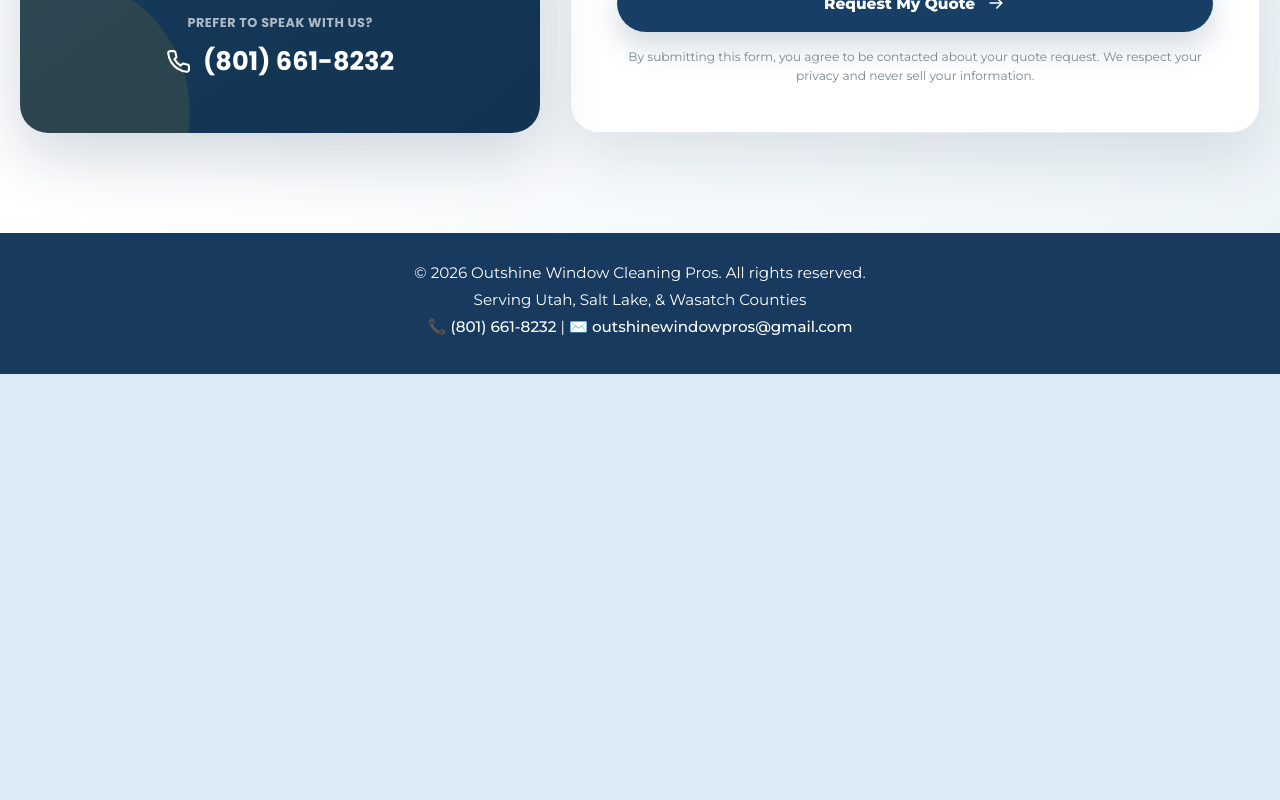
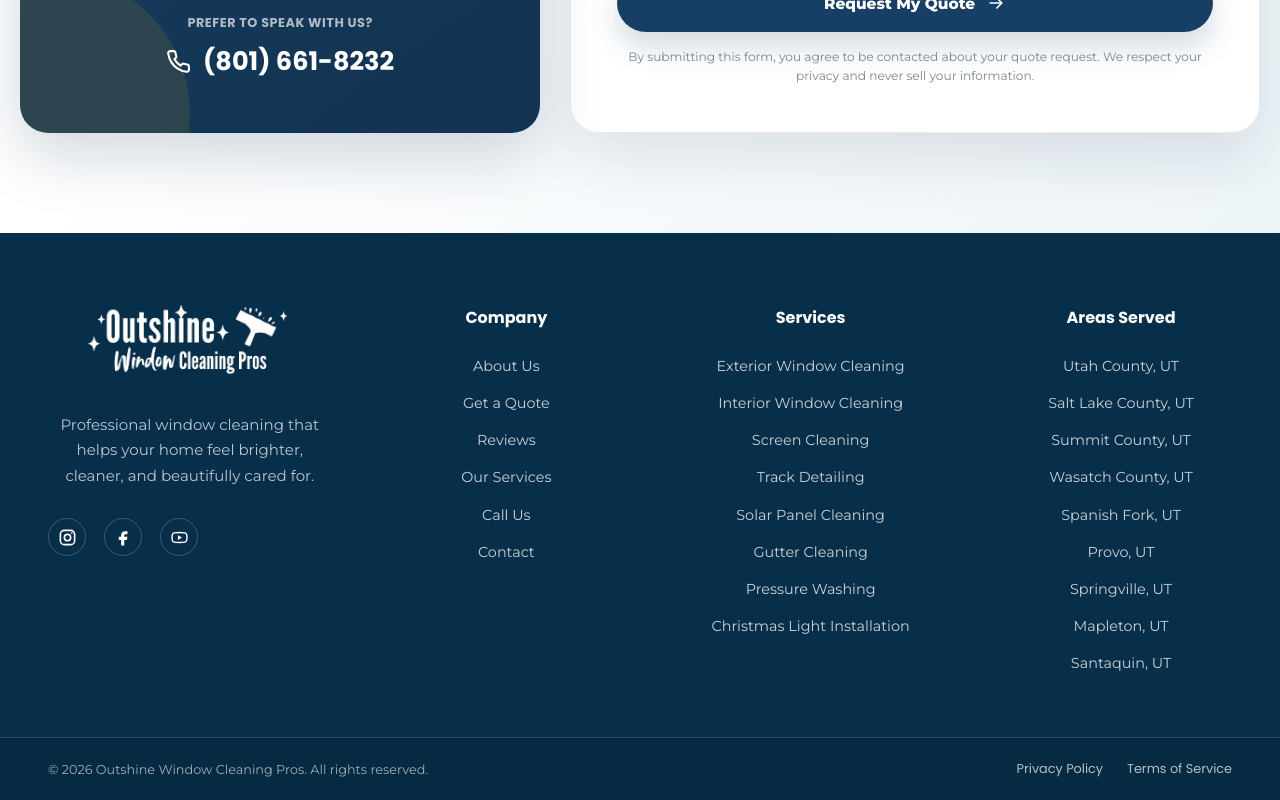
Before and after one commit to kellyannclark/outshinewindowcleaningpros, a React (Create React App) app: page /quote in a window 1280 px wide. Shown: the part 1256-2056 px from the top of the page. Before the commit the page ends 1630 px from the top, so only its background shows below. Built offline with nearby package versions, Linux system fonts and the light colour scheme; a web font is replaced by a local one.

Commit message:
logo changes

```diff
--- /dev/null
+++ b/src/components/Footer.css
@@ -0,0 +1,198 @@
+/* =========================================================
+   OUTSHINE FOOTER
+   ========================================================= */
+
+.site-footer {
+  background: #082f4a;
+  color: #ffffff;
+}
+
+.site-footer-inner {
+  display: grid;
+  grid-template-columns: 1.15fr 0.85fr 1.05fr 0.9fr;
+  gap: 70px;
+
+  width: min(1400px, 100%);
+  margin: 0 auto;
+  padding: 72px 48px 64px;
+}
+
+.footer-brand-column {
+  max-width: 310px;
+}
+
+.footer-logo-link {
+  display: inline-block;
+  text-decoration: none;
+}
+
+.footer-logo {
+  display: block;
+  width: auto;
+  max-width: 210px;
+  max-height: 85px;
+  object-fit: contain;
+  filter: brightness(0) invert(1);
+}
+
+.footer-brand-copy {
+  margin: 24px 0 0;
+  color: rgba(255, 255, 255, 0.72);
+  font-size: 0.94rem;
+  line-height: 1.7;
+}
+
+.footer-social-links {
+  display: flex;
+  align-items: center;
+  gap: 18px;
+  margin-top: 30px;
+}
+
+.footer-social-links a {
+  display: inline-flex;
+  align-items: center;
+  justify-content: center;
+
+  width: 38px;
+  height: 38px;
+
+  border: 1px solid rgba(255, 255, 255, 0.2);
+  border-radius: 50%;
+
+  color: #ffffff;
+  text-decoration: none;
+
+  transition:
+    background-color 0.25s ease,
+    border-color 0.25s ease,
+    color 0.25s ease,
+    transform 0.25s ease;
+}
+
+.footer-social-links a:hover {
+  transform: translateY(-3px);
+  border-color: #f9b500;
+  background: #f9b500;
+  color: #082f4a;
+}
+
+.footer-social-links svg {
+  width: 19px;
+  height: 19px;
+}
+
+.footer-column h3 {
+  margin: 0 0 26px;
+  color: #ffffff;
+  font-size: 1rem;
+  font-weight: 700;
+}
+
+.footer-links {
+  display: flex;
+  flex-direction: column;
+  gap: 17px;
+}
+
+.footer-links a,
+.footer-links span {
+  color: rgba(255, 255, 255, 0.78);
+  font-family: "Montserrat", sans-serif;
+  font-size: 0.9rem;
+  line-height: 1.4;
+  text-decoration: none;
+
+  transition:
+    color 0.25s ease,
+    transform 0.25s ease;
+}
+
+.footer-links a:hover {
+  color: #f9b500;
+  transform: translateX(4px);
+}
+
+.footer-bottom {
+  border-top: 1px solid rgba(255, 255, 255, 0.14);
+  background: #062a42;
+}
+
+.footer-bottom-inner {
+  display: flex;
+  align-items: center;
+  justify-content: space-between;
+  gap: 30px;
+
+  width: min(1400px, 100%);
+  margin: 0 auto;
+  padding: 22px 48px;
+}
+
+.footer-bottom p {
+  margin: 0;
+  color: rgba(255, 255, 255, 0.62);
+  font-size: 0.8rem;
+}
+
+.footer-bottom-links {
+  display: flex;
+  align-items: center;
+  gap: 24px;
+}
+
+.footer-bottom-links a {
+  color: rgba(255, 255, 255, 0.7);
+  font-size: 0.8rem;
+  text-decoration: none;
+}
+
+.footer-bottom-links a:hover {
+  color: #f9b500;
+}
+
+/* ---------- Tablet ---------- */
+
+@media (max-width: 1050px) {
+  .site-footer-inner {
+    grid-template-columns: repeat(2, minmax(0, 1fr));
+    gap: 52px 70px;
+  }
+
+  .footer-brand-column {
+    max-width: none;
+  }
+}
+
+/* ---------- Mobile ---------- */
+
+@media (max-width: 650px) {
+  .site-footer-inner {
+    grid-template-columns: 1fr;
+    gap: 42px;
+    padding: 58px 24px 48px;
+  }
+
+  .footer-logo {
+    max-width: 190px;
+  }
+
+  .footer-column h3 {
+    margin-bottom: 20px;
+  }
+
+  .footer-links {
+    gap: 14px;
+  }
+
+  .footer-bottom-inner {
+    flex-direction: column;
+    align-items: flex-start;
+    padding: 22px 24px;
+  }
+
+  .footer-bottom-links {
+    flex-wrap: wrap;
+    gap: 16px;
+  }
+}
--- a/src/components/Footer.js
+++ b/src/components/Footer.js
@@ -1,15 +1,163 @@
 import React from "react";
+import { Link } from "react-router-dom";
+import "./Footer.css";
 
 const Footer = () => {
   return (
-    <footer className="footer">
-      <div className="footer-content">
-        <p>© {new Date().getFullYear()} Outshine Window Cleaning Pros. All rights reserved.</p>
-        <p>Serving Utah, Salt Lake, & Wasatch Counties</p>
-        <p>
-          <a href="tel:8016618232">📞 (801) 661-8232</a> |{" "}
-          <a href="mailto:outshinewindowpros@gmail.com">✉️ outshinewindowpros@gmail.com</a>
-        </p>
+    <footer className="site-footer">
+      <div className="site-footer-inner">
+        <div className="footer-brand-column">
+          <Link to="/" className="footer-logo-link">
+            <img
+              src="/logo1.png"
+              alt="Outshine Window Cleaning Pros"
+              className="footer-logo"
+            />
+          </Link>
+
+          <p className="footer-brand-copy">
+            Professional window cleaning that helps your home feel brighter,
+            cleaner, and beautifully cared for.
+          </p>
+
+          <div className="footer-social-links">
+            <a
+              href="https://www.instagram.com/"
+              target="_blank"
+              rel="noreferrer"
+              aria-label="Visit Outshine on Instagram"
+            >
+              <svg viewBox="0 0 24 24" aria-hidden="true">
+                <rect
+                  x="3"
+                  y="3"
+                  width="18"
+                  height="18"
+                  rx="5"
+                  fill="none"
+                  stroke="currentColor"
+                  strokeWidth="2"
+                />
+                <circle
+                  cx="12"
+                  cy="12"
+                  r="4"
+                  fill="none"
+                  stroke="currentColor"
+                  strokeWidth="2"
+                />
+                <circle cx="17.5" cy="6.5" r="1" fill="currentColor" />
+              </svg>
+            </a>
+
+            <a
+              href="https://www.facebook.com/"
+              target="_blank"
+              rel="noreferrer"
+              aria-label="Visit Outshine on Facebook"
+            >
+              <svg viewBox="0 0 24 24" aria-hidden="true">
+                <path
+                  d="M14 8h3V4h-3c-3 0-5 2-5 5v2H6v4h3v7h4v-7h3.2l.8-4H13V9c0-.7.3-1 1-1z"
+                  fill="currentColor"
+                />
+              </svg>
+            </a>
+
+            <a
+              href="https://www.youtube.com/"
+              target="_blank"
+              rel="noreferrer"
+              aria-label="Visit Outshine on YouTube"
+            >
+              <svg viewBox="0 0 24 24" aria-hidden="true">
+                <path
+                  d="M21 8.3a3 3 0 0 0-2.1-2.1C17 5.7 12 5.7 12 5.7s-5 0-6.9.5A3 3 0 0 0 3 8.3 31 31 0 0 0 2.5 12 31 31 0 0 0 3 15.7a3 3 0 0 0 2.1 2.1c1.9.5 6.9.5 6.9.5s5 0 6.9-.5a3 3 0 0 0 2.1-2.1 31 31 0 0 0 .5-3.7 31 31 0 0 0-.5-3.7z"
+                  fill="none"
+                  stroke="currentColor"
+                  strokeWidth="1.8"
+                />
+                <path d="M10 9l5 3-5 3z" fill="currentColor" />
+              </svg>
+            </a>
+          </div>
+        </div>
+
+        <div className="footer-column">
+          <h3>Company</h3>
+
+          <nav className="footer-links" aria-label="Company footer navigation">
+            <Link to="/about">About Us</Link>
+            <Link to="/quote">Get a Quote</Link>
+            <Link to="/reviews">Reviews</Link>
+            <Link to="/#services">Our Services</Link>
+
+            <a href="tel:8016618232">Call Us</a>
+            <a href="mailto:outshinewindowcleaningpros@gmail.com">
+              Contact
+            </a>
+          </nav>
+        </div>
+
+        <div className="footer-column">
+          <h3>Services</h3>
+
+          <nav className="footer-links" aria-label="Service footer navigation">
+            <Link to="/#exterior-window-cleaning">
+              Exterior Window Cleaning
+            </Link>
+
+            <Link to="/#interior-window-cleaning">
+              Interior Window Cleaning
+            </Link>
+
+            <Link to="/#screen-cleaning">Screen Cleaning</Link>
+
+            <Link to="/#track-detailing">Track Detailing</Link>
+
+            <Link to="/#solar-panel-cleaning">
+              Solar Panel Cleaning
+            </Link>
+
+            <Link to="/#gutter-cleaning">Gutter Cleaning</Link>
+
+            <Link to="/#pressure-washing">Pressure Washing</Link>
+
+            <Link to="/#christmas-lights">
+              Christmas Light Installation
+            </Link>
+          </nav>
+        </div>
+
+        <div className="footer-column">
+          <h3>Areas Served</h3>
+
+          <div className="footer-links">
+            <span>Utah County, UT</span>
+            <span>Salt Lake County, UT</span>
+            <span>Summit County, UT</span>
+            <span>Wasatch County, UT</span>
+            <span>Spanish Fork, UT</span>
+            <span>Provo, UT</span>
+            <span>Springville, UT</span>
+            <span>Mapleton, UT</span>
+            <span>Santaquin, UT</span>
+          </div>
+        </div>
+      </div>
+
+      <div className="footer-bottom">
+        <div className="footer-bottom-inner">
+          <p>
+            © {new Date().getFullYear()} Outshine Window Cleaning Pros. All
+            rights reserved.
+          </p>
+
+          <div className="footer-bottom-links">
+            <Link to="/privacy-policy">Privacy Policy</Link>
+            <Link to="/terms">Terms of Service</Link>
+          </div>
+        </div>
       </div>
     </footer>
   );
```
Also changed, not shown: public/logo1.png.
